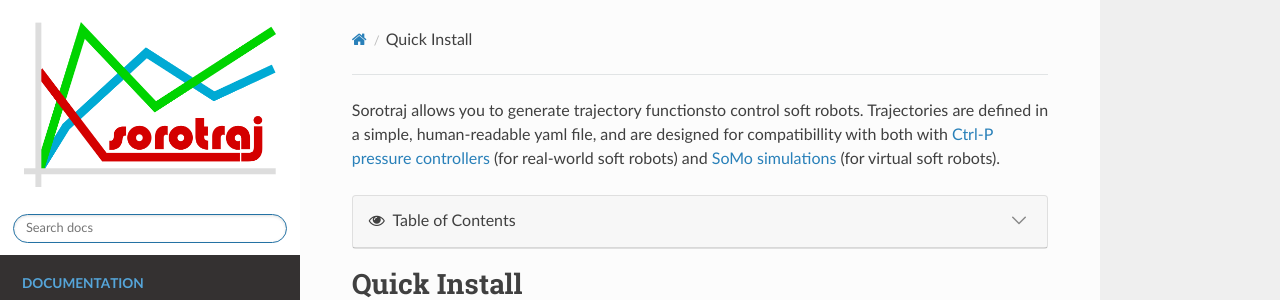
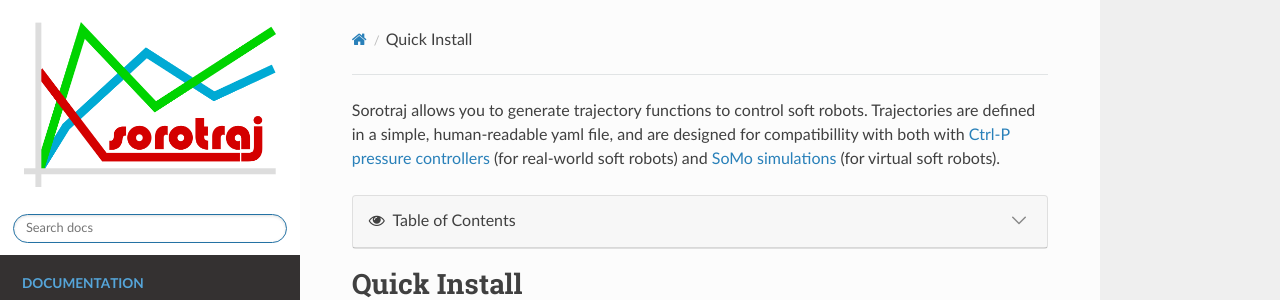
Before and after one commit to harvard-microrobotics/sorotraj, a Sphinx documentation site: the page built from docs/description.rst, in a window 1280 px wide and 1178 px high. Shown: the top 300 px of the window. Built offline with Sphinx 7.4.7 and the Read the Docs theme 2.0.0, drawn with Linux system fonts in a browser that asks for light colours; cross-references to code outside the pages are shown as plain code.

Commit message:
fixed typo

```diff
--- a/docs/description.rst
+++ b/docs/description.rst
@@ -1,5 +1,5 @@
 
-Sorotraj allows you to generate trajectory functionsto control soft robots.
+Sorotraj allows you to generate trajectory functions to control soft robots.
 Trajectories are defined in a simple, human-readable yaml file, and are designed
 for compatibillity with both with `Ctrl-P pressure controllers <https://github.com/cbteeple/ctrlp>`_ (for real-world soft robots)
 and `SoMo simulations <https://github.com/GrauleM/somo>`_ (for virtual soft robots).
```
